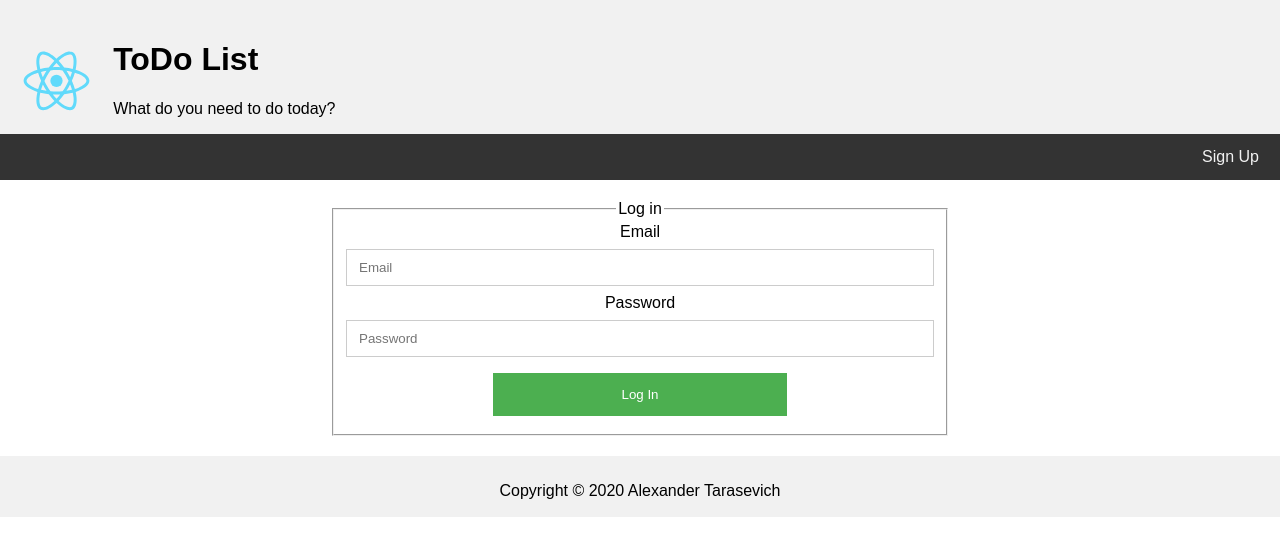
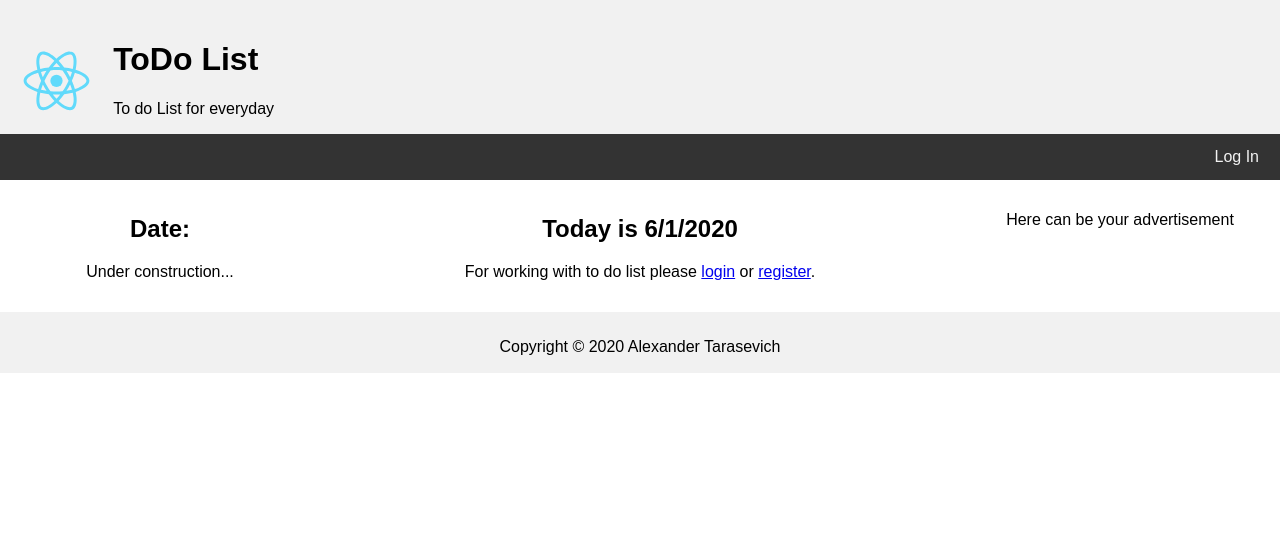
Before and after one commit to kano-kenji/todo-list-auth, a React (Create React App) app: page / in a window 1280 px wide. Before the commit this address led to /login. Shown: the top 556 px of the page. Built offline with nearby package versions, Linux system fonts and the light colour scheme; no server answers.

Commit message:
Separate a home page

```diff
--- a/src/App.css
+++ b/src/App.css
@@ -27,6 +27,15 @@ body {
 .topnav {
   overflow: hidden;
   background-color: #333;
+}
+
+.topnav span {
+  float: right;
+  display: block;
+  color: #f2f2f2;
+  text-align: center;
+  padding: 14px 21px 14px;
+  text-decoration: none;
 }
 
 /* Style the topnav links */
@@ -80,11 +89,16 @@ ul li {
 
 .chk-li {
   float: left;
+  margin: 2px;
 }
 
 .spn-li {
   float: left;
   padding-left: 10px;
+}
+
+.completed{
+  text-decoration: line-through;
 }
 
 .dlt-li {
--- a/src/App.js
+++ b/src/App.js
@@ -15,7 +15,8 @@ function App() {
             <Router>
                 <div>
                     <Header />
-                    <PrivateRoute exact path="/" component={Home} />
+                    {/*<PrivateRoute exact path="/" component={Home} />*/}
+                    <Route exact path="/" component={Home} />
                     <Route exact path="/login" component={Login} />
                     <Route exact path="/signup" component={SignUp} />
                     <Footer />
--- a/src/components/Pages/Header/Header.js
+++ b/src/components/Pages/Header/Header.js
@@ -13,7 +13,7 @@ function Header({history}) {
         await app
             .auth()
             .signOut();
-        history.push("/login");
+        history.push("/");
     }, [history]);
 
     return (
@@ -21,12 +21,15 @@ function Header({history}) {
             <div className="logo">
                 <img src={Logo} alt="ReactJS/Redux" />
                 <h1>ToDo List</h1>
-                <p>What do you need to do today?</p>
+                <p>To do List for everyday</p>
             </div>
             <div className="topnav">
                 {
                     currentUser ?
-                        <Link className='menu-item' onClick={handleLogout} to="/">Sign Out</Link>
+                        <>
+                            <Link className='menu-item' onClick={handleLogout} to="/">Sign Out</Link>
+                            <span>{currentUser.email}</span>
+                        </>
                         :
                         (
                             history.location.pathname === "/login" ?
--- a/src/components/Pages/Home/Home.js
+++ b/src/components/Pages/Home/Home.js
@@ -1,44 +1,29 @@
-import React, {useState} from 'react';
-import CreateTodoForm from "./CreateToDoForm/CreateTodoForm";
-import ToDosList from "./ToDosList/ToDosList";
+import React, {useContext} from 'react';
+import ToDoList from "../../ToDoList/ToDoList/ToDoList";
+import {AuthContext} from "../../Security/AuthProvader/AuthProvader";
+import {Link} from "react-router-dom";
 
 function Home() {
 
-    const [toDos, setToDos] = useState([]);
-
-    const onCreateToDo = (toDo) => {
-        setToDos([...toDos, toDo]);
-    }
-
-    const onUpdateToDo = (toDo) => {
-        const updateToDos = toDos.map(el => {
-            if( el.id === toDo.id){
-                return {...el, toDo}
-            } else {
-                return el;
-            }
-        });
-        setToDos(updateToDos);
-    }
-
-    const onDeleteToDo = (toDo) => {
-        const newToDos = toDos.filter(el => el.id !== toDo.id);
-        setToDos(newToDos);
-    }
+    const currentUser = useContext(AuthContext);
 
     return (
         <div className="row">
             <div className="column side">
                 <h2>Date:</h2>
-                <p>Date list</p>
+                <p>Under construction...</p>
             </div>
             <div className="column middle">
                 <h2>Today is {new Date().toLocaleDateString()}</h2>
-                <CreateTodoForm onCreateToDo={onCreateToDo} />
-                <ToDosList toDos={toDos}
-                           onUpdateToDo={onUpdateToDo}
-                           onDeleteToDo={onDeleteToDo}
-                />
+                {
+                    currentUser ?
+                        <ToDoList currentUser={currentUser}/>
+                        :
+                        <p>
+                            For working with to do list
+                            please <Link to="/login">login</Link> or <Link to="/signup">register</Link>.
+                        </p>
+                }
             </div>
             <div className="column side">
                 <p>Here can be your advertisement</p>
--- a/src/components/Pages/Home/CreateToDoForm/CreateTodoForm.js
+++ b/src/components/ToDoList/CreateToDoForm/CreateTodoForm.js
@@ -5,7 +5,7 @@ function CreateTodoForm(props) {
 
     const onCreateToDo = (event) => {
         event.preventDefault();
-        const toDo = {id: Math.random(), name: name, isDone: false};
+        const toDo = {id: Math.random(), user: props.user.email, date: new Date().getTime(), name: name, isDone: false};
         props.onCreateToDo(toDo);
         setName('');
     }
--- a/src/components/Pages/Home/ToDosList/ToDosList.js
+++ b/src/components/ToDoList/TasksList/TasksList.js
@@ -1,12 +1,12 @@
 import React from 'react';
-import ToDosListItem from "./ToDosListItem";
+import TasksListItem from "./TasksListItem";
 
-function ToDosList(props) {
+function TasksList(props) {
     return (
         <div className="container">
             <ul>
                 {props.toDos.map(el =>
-                    <ToDosListItem key={el.id}
+                    <TasksListItem key={el.id}
                                    toDo={el}
                                    onUpdateToDo={props.onUpdateToDo}
                                    onDeleteToDo={props.onDeleteToDo}
@@ -17,4 +17,4 @@ function ToDosList(props) {
     );
 };
 
-export default ToDosList;
+export default TasksList;
--- a/src/components/Pages/Home/ToDosList/ToDosListItem.js
+++ b/src/components/ToDoList/TasksList/TasksListItem.js
@@ -1,6 +1,10 @@
 import React, {useState} from 'react';
 
-function ToDosListItem(props) {
+function TasksListItem(props) {
+    const completedStyle = {
+        textDecoration: 'line-through'
+    };
+
     const [toDo, setToDo] = useState(props.toDo);
 
     const onUpdateToDo = () => {
@@ -17,10 +21,10 @@ function ToDosListItem(props) {
                    value={toDo.isDone}
                    onChange={(e) => setToDo({...toDo, isDone: e.target.checked})}
             />
-            <span className="spn-li">{toDo.name}</span>
+            <span className={toDo.isDone ? "spn-li completed" : "spn-li"}>{toDo.name}</span>
             <i className="dlt-li" onClick={onDeleteToDo}>X</i>
         </li>
     );
 };
 
-export default ToDosListItem;
+export default TasksListItem;
--- /dev/null
+++ b/src/components/ToDoList/ToDoList/ToDoList.js
@@ -0,0 +1,40 @@
+import React, {useState} from 'react';
+import CreateTodoForm from "../CreateToDoForm/CreateTodoForm";
+import TasksList from "../TasksList/TasksList";
+
+function ToDoList(props) {
+
+    const [toDos, setToDos] = useState([]);
+
+    const onCreateToDo = (toDo) => {
+        setToDos([...toDos, toDo]);
+    }
+
+    const onUpdateToDo = (toDo) => {
+        const updateToDos = toDos.map(el => {
+            if( el.id === toDo.id){
+                return {...el, toDo}
+            } else {
+                return el;
+            }
+        });
+        setToDos(updateToDos);
+    }
+
+    const onDeleteToDo = (toDo) => {
+        const newToDos = toDos.filter(el => el.id !== toDo.id);
+        setToDos(newToDos);
+    }
+
+    return (
+        <>
+            <CreateTodoForm onCreateToDo={onCreateToDo} user={props.currentUser}/>
+            <TasksList toDos={toDos}
+                       onUpdateToDo={onUpdateToDo}
+                       onDeleteToDo={onDeleteToDo}
+            />
+        </>
+    );
+};
+
+export default ToDoList;
```
